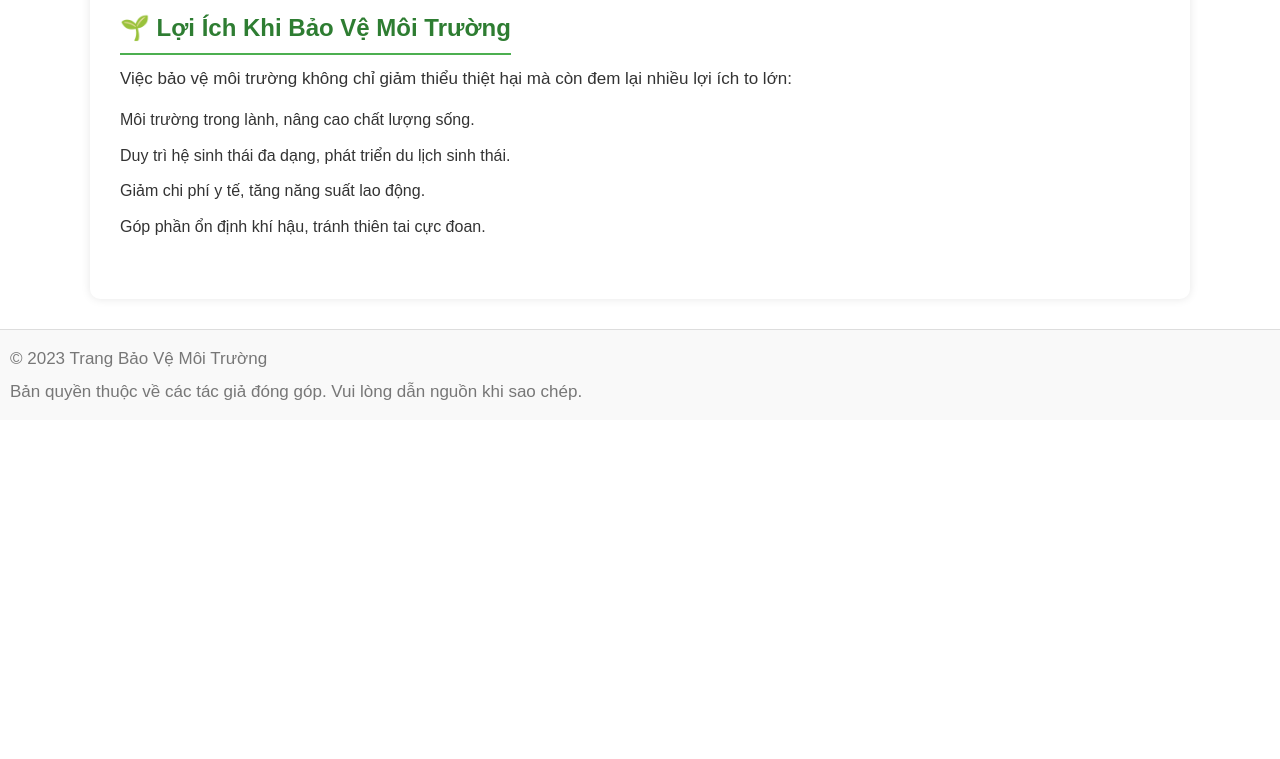
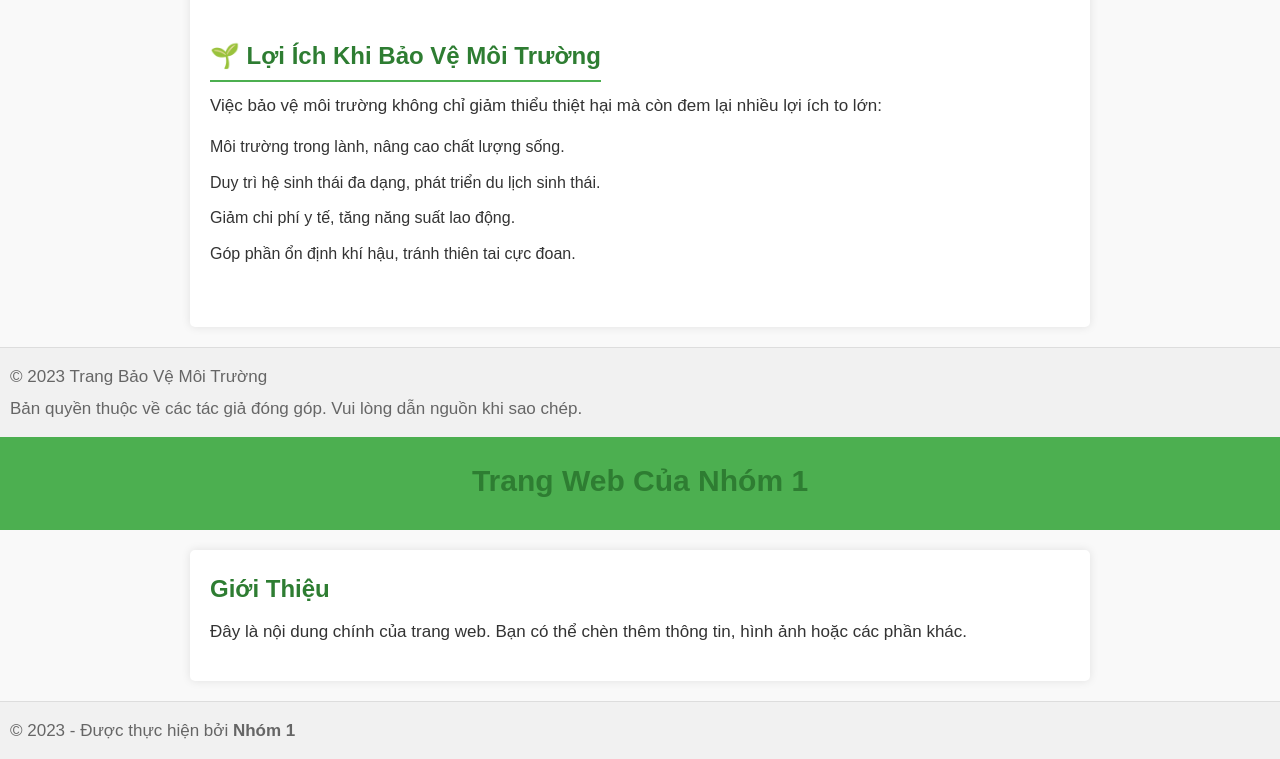
Before and after one commit to SeanMC2608/baove-moi-truong, a plain HTML site: page index.html in a window 1280 px wide. Shown: the part 2569-3328 px from the top of the page. Before the commit the page ends 2989 px from the top, so only its background shows below. Drawn offline with Linux system fonts and the light colour scheme.

Commit message:
Update index.html

```diff
--- a/index.html
+++ b/index.html
@@ -336,3 +336,57 @@
 
 </body>
 </html>
+<!DOCTYPE html>
+<html lang="vi">
+<head>
+  <meta charset="UTF-8">
+  <meta name="viewport" content="width=device-width, initial-scale=1.0">
+  <title>Website Nhóm 1</title>
+  <style>
+    body {
+      font-family: Arial, sans-serif;
+      margin: 0;
+      padding: 0;
+      background-color: #f9f9f9;
+    }
+    header {
+      background: #4CAF50;
+      color: #fff;
+      padding: 20px;
+      text-align: center;
+    }
+    .container {
+      max-width: 900px;
+      margin: 20px auto;
+      background: #fff;
+      padding: 20px;
+      border-radius: 5px;
+    }
+    footer {
+      text-align: center;
+      font-size: 14px;
+      color: #666;
+      padding: 10px;
+      background: #f1f1f1;
+      margin-top: 20px;
+    }
+    footer p {
+      margin: 5px 0;
+    }
+  </style>
+</head>
+<body>
+  <header>
+    <h1>Trang Web Của Nhóm 1</h1>
+  </header>
+  <div class="container">
+    <h2>Giới Thiệu</h2>
+    <p>
+      Đây là nội dung chính của trang web. Bạn có thể chèn thêm thông tin, hình ảnh hoặc các phần khác.
+    </p>
+  </div>
+  <footer>
+    <p>&copy; 2023 - Được thực hiện bởi <strong>Nhóm 1</strong></p>
+  </footer>
+</body>
+</html>
```
